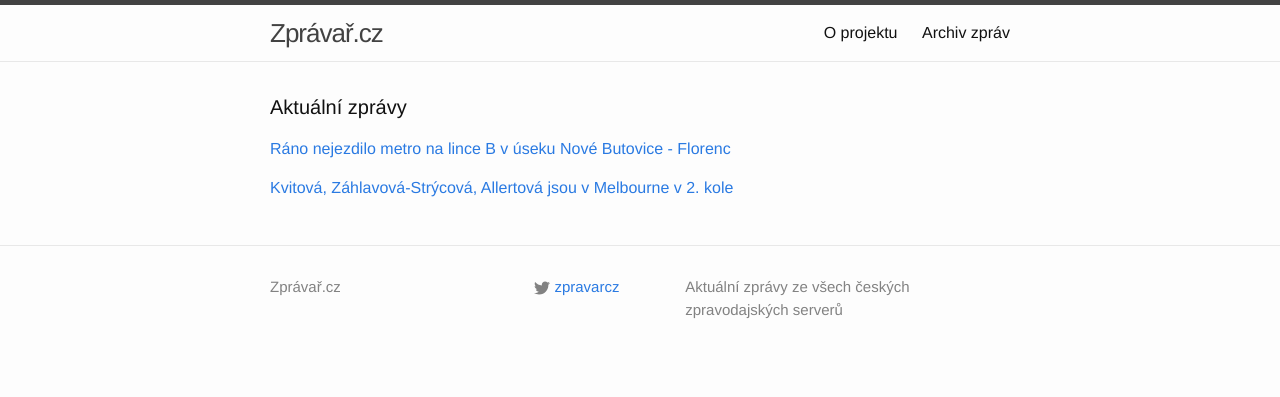
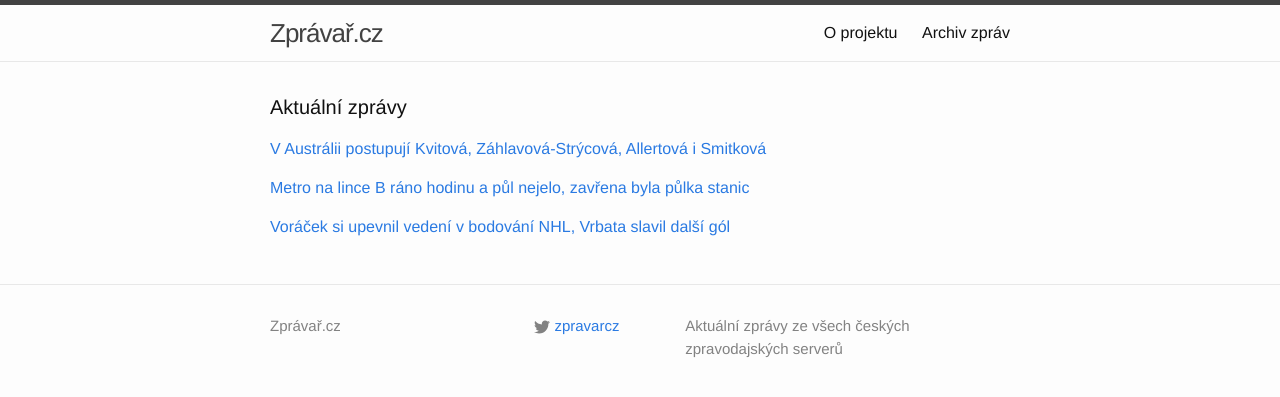
Before and after one commit to adliska/zpravar, a Jekyll site: the page built from index.html, in a window 1280 px wide. Shown: the top 397 px of the page. Built offline with Jekyll 4.4.1, drawn with Linux system fonts in a browser that asks for light colours.

Commit message:
zpravar news update

```diff
--- a/index.html
+++ b/index.html
@@ -5,21 +5,33 @@
 <div class="home">
     <h1 class="page-heading">Aktuální zprávy</h1>
 
-<p><a href="javascript:;" onclick="toggle_visibility('zpravy0')">Ráno nejezdilo metro na lince B v úseku Nové Butovice - Florenc</a></p>
+<p><a href="javascript:;" onclick="toggle_visibility('zpravy0')">V Austrálii postupují Kvitová, Záhlavová-Strýcová, Allertová i Smitková</a></p>
 <div id="zpravy0" style="display:none">
 <ul>
+<li><a href=http://sport.idnes.cz/tenisove-australian-open-prvni-kolo-dvj-/tenis.aspx?c=A150120_041443_tenis_vis>V Austrálii postupují Kvitová, Záhlavová-Strýcová, Allertová i Smitková - sport.idnes.cz</a></li>
+<li><a href=http://www.tyden.cz/rubriky/sport/tenis/australian-open-kvitova-i-dalsi-dve-cesky-prosly-do-2-kola_330667.html>Australian Open: Kvitová i další dvě Češky prošly do 2. kola - www.tyden.cz</a></li>
+<li><a href=http://www.sportovninoviny.cz/zpravy/na-australian-open-postoupily-vsechny-cesky-vcetne-kvitove/1170977>Na Australian Open postoupily všechny Češky včetně Kvitové - www.sportovninoviny.cz</a></li>
+<li><a href=http://www.sportovninoviny.cz/zpravy/kvitova-zahlavova-strycova-allertova-jsou-v-melbourne-v-2-kole/1170977>Kvitová, Záhlavová-Strýcová, Allertová jsou v Melbourne v 2. kole - www.sportovninoviny.cz</a></li>
+<li><a href=http://sport.idnes.cz/na-australian-open-postupuji-kvitova-zahlavova-strycova-i-allertova-hernych-konci-gzk-/tenis.aspx?c=A150120_041443_tenis_vis>Na Australian Open postupují Kvitová, Záhlavová-Strýcová i Allertová, Hernych končí - sport.idnes.cz</a></li>
+<li><a href=http://sport.aktualne.cz/allertova-v-grandslamove-premiere-zarila-uspela-i-strycova/r~8cbb2418a05911e4ab15002590604f2e/>Allertová v grandslamové premiéře zářila. Uspěla i Strýcová - sport.aktualne.cz</a></li>
+<li><a href=http://sport.idnes.cz/na-australian-open-postupuji-zahlavova-strycova-a-allertova-kvalifikant-hernych-konci-gtg-/tenis.aspx?c=A150120_041443_tenis_vis>Na Australian Open postupují Záhlavová-Strýcová a Allertová, kvalifikant Hernych končí - sport.idnes.cz</a></li>
+</ul>
+</div><p><a href="javascript:;" onclick="toggle_visibility('zpravy1')">Metro na lince B ráno hodinu a půl nejelo, zavřena byla půlka stanic</a></p>
+<div id="zpravy1" style="display:none">
+<ul>
+<li><a href=http://praha.idnes.cz/vyluka-metra-omezeni-provozu-d2h-/praha-zpravy.aspx?c=A150120_065808_praha-zpravy_skr>Metro na lince B ráno hodinu a půl nejelo, zavřena byla půlka stanic - praha.idnes.cz</a></li>
+<li><a href=http://www.novinky.cz/domaci/359225-kvuli-poruse-vozu-nejezdilo-metro-na-trase-b.html>Kvůli poruše vozu nejezdilo metro na trase B  - www.novinky.cz</a></li>
 <li><a href=http://www.financninoviny.cz/zpravodajstvi/zpravy/rano-nejezdilo-metro-na-lince-b-v-useku-nove-butovice-florenc/1170984>Ráno nejezdilo metro na lince B v úseku Nové Butovice - Florenc - www.financninoviny.cz</a></li>
 <li><a href=http://zpravy.aktualne.cz/regiony/kvuli-poruse-nejezdi-metro-v-useku-nove-butovice-florenc/r~60eeaea8a06911e49e4b0025900fea04/>Kvůli poruše nejezdí metro v úseku Nové Butovice - Florenc - zpravy.aktualne.cz</a></li>
 <li><a href=http://www.novinky.cz/domaci/359225-kvuli-poruse-vozu-nejezdi-metro-b-v-useku-nove-butovice-florenc.html>Kvůli poruše vozu nejezdí metro B v úseku Nové Butovice - Florenc - www.novinky.cz</a></li>
 <li><a href=http://www.financninoviny.cz/zpravodajstvi/zpravy/kvuli-poruse-vozu-nejezdi-metro-b-v-useku-nove-butovice-florenc/1170984>Kvůli poruše vozu nejezdí metro B v úseku Nové Butovice - Florenc - www.financninoviny.cz</a></li>
 <li><a href=http://www.novinky.cz/domaci/359225-kvuli-poruse-vlaku-nejezdi-metro-na-lince-b-v-useku-zlicin-florenc.html>Kvůli poruše vlaku nejezdí metro na lince B v úseku Zličín - Florenc - www.novinky.cz</a></li>
 </ul>
-</div><p><a href="javascript:;" onclick="toggle_visibility('zpravy1')">Kvitová, Záhlavová-Strýcová, Allertová jsou v Melbourne v 2. kole</a></p>
-<div id="zpravy1" style="display:none">
+</div><p><a href="javascript:;" onclick="toggle_visibility('zpravy2')">Voráček si upevnil vedení v bodování NHL, Vrbata slavil další gól</a></p>
+<div id="zpravy2" style="display:none">
 <ul>
-<li><a href=http://www.sportovninoviny.cz/zpravy/kvitova-zahlavova-strycova-allertova-jsou-v-melbourne-v-2-kole/1170977>Kvitová, Záhlavová-Strýcová, Allertová jsou v Melbourne v 2. kole - www.sportovninoviny.cz</a></li>
-<li><a href=http://sport.idnes.cz/na-australian-open-postupuji-kvitova-zahlavova-strycova-i-allertova-hernych-konci-gzk-/tenis.aspx?c=A150120_041443_tenis_vis>Na Australian Open postupují Kvitová, Záhlavová-Strýcová i Allertová, Hernych končí - sport.idnes.cz</a></li>
-<li><a href=http://sport.aktualne.cz/allertova-v-grandslamove-premiere-zarila-uspela-i-strycova/r~8cbb2418a05911e4ab15002590604f2e/>Allertová v grandslamové premiéře zářila. Uspěla i Strýcová - sport.aktualne.cz</a></li>
-<li><a href=http://sport.idnes.cz/na-australian-open-postupuji-zahlavova-strycova-a-allertova-kvalifikant-hernych-konci-gtg-/tenis.aspx?c=A150120_041443_tenis_vis>Na Australian Open postupují Záhlavová-Strýcová a Allertová, kvalifikant Hernych končí - sport.idnes.cz</a></li>
+<li><a href=http://hokej.idnes.cz/voracek-se-upevnil-vedeni-v-bodovani-nhl-fd3-/ms-hokej-2015.aspx?c=A150119_214419_nhl_Mkr>Voráček si upevnil vedení v bodování NHL, Vrbata slavil další gól - hokej.idnes.cz</a></li>
+<li><a href=http://www.sportovninoviny.cz/zpravy/vrbata-pomohl-golem-prodlouzit-viteznou-serii-vancouveru/1170942>Vrbata pomohl gólem prodloužit vítěznou sérii Vancouveru - www.sportovninoviny.cz</a></li>
+<li><a href=http://www.sportovninoviny.cz/zpravy/vorackovy-dve-asistence-flyers-k-bodum-proti-islanders-nepomohly/1170942>Voráčkovy dvě asistence Flyers k bodům proti Islanders nepomohly - www.sportovninoviny.cz</a></li>
 </ul>
 </div></div>
```
